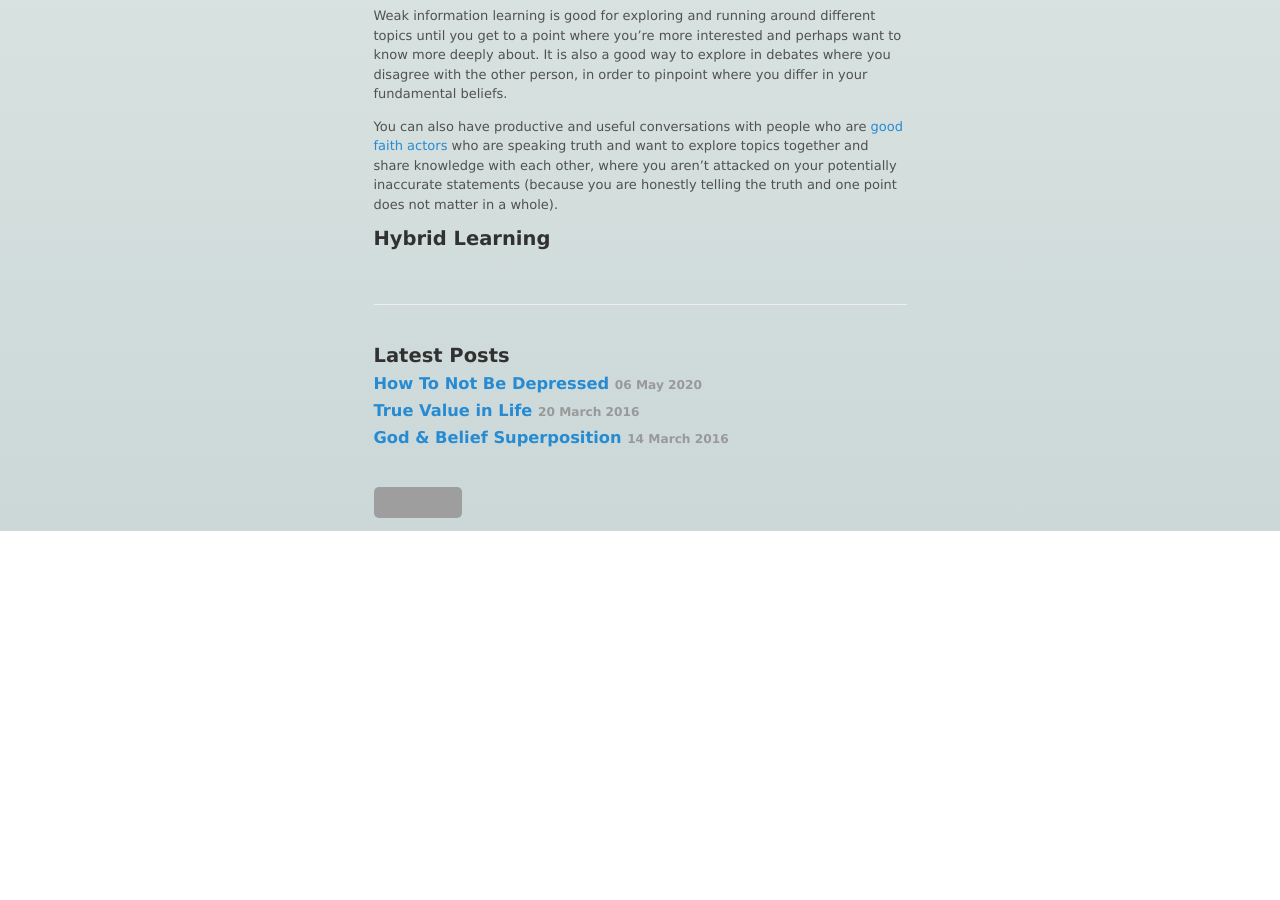
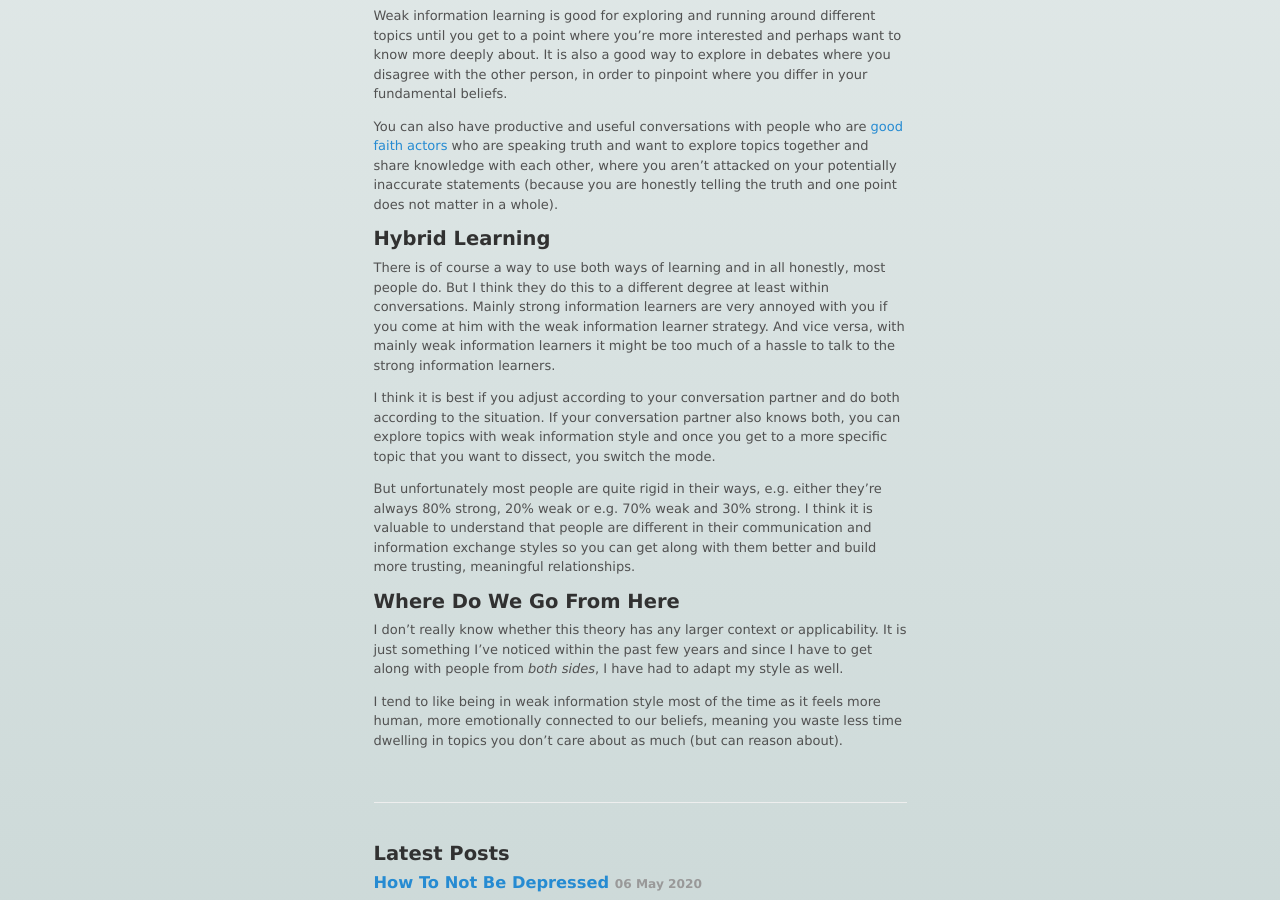
Before and after one commit to azatris/azatris.github.io, a Jekyll site: the page built from _posts/2020-05-16-modes-of-learning.md, in a window 1280 px wide and 900 px high, scrolled down 1719 px. Built offline with Jekyll 4.4.1, drawn with Linux system fonts in a browser that asks for light colours; comment, search, counter and statistics services are not loaded; before the commit the page ends 2250 px from its top, so only the background shows below that; some of the changed text lies outside the part shown; grey boxes are pictures that could not be loaded.

Commit message:
Add information to Modes of Learning

```diff
--- a/_posts/2020-05-16-modes-of-learning.md
+++ b/_posts/2020-05-16-modes-of-learning.md
@@ -44,3 +44,15 @@ Weak information learning is good for exploring and running around different top
 You can also have productive and useful conversations with people who are [good faith actors](https://en.wikipedia.org/wiki/Good_faith) who are speaking truth and want to explore topics together and share knowledge with each other, where you aren't attacked on your potentially inaccurate statements (because you are honestly telling the truth and one point does not matter in a whole).
 
 ## Hybrid Learning
+
+There is of course a way to use both ways of learning and in all honestly, most people do. But I think they do this to a different degree at least within conversations. Mainly strong information learners are very annoyed with you if you come at him with the weak information learner strategy. And vice versa, with mainly weak information learners it might be too much of a hassle to talk to the strong information learners.
+
+I think it is best if you adjust according to your conversation partner and do both according to the situation. If your conversation partner also knows both, you can explore topics with weak information style and once you get to a more specific topic that you want to dissect, you switch the mode.
+
+But unfortunately most people are quite rigid in their ways, e.g. either they're always 80% strong, 20% weak or e.g. 70% weak and 30% strong. I think it is valuable to understand that people are different in their communication and information exchange styles so you can get along with them better and build more trusting, meaningful relationships.
+
+## Where Do We Go From Here
+
+I don't really know whether this theory has any larger context or applicability. It is just something I've noticed within the past few years and since I have to get along with people from _both sides_, I have had to adapt my style as well.
+
+I tend to like being in weak information style most of the time as it feels more human, more emotionally connected to our beliefs, meaning you waste less time dwelling in topics you don't care about as much (but can reason about).
```
Also changed, not shown: other parts of _posts/2020-05-16-modes-of-learning.md (+3 -3 lines).
